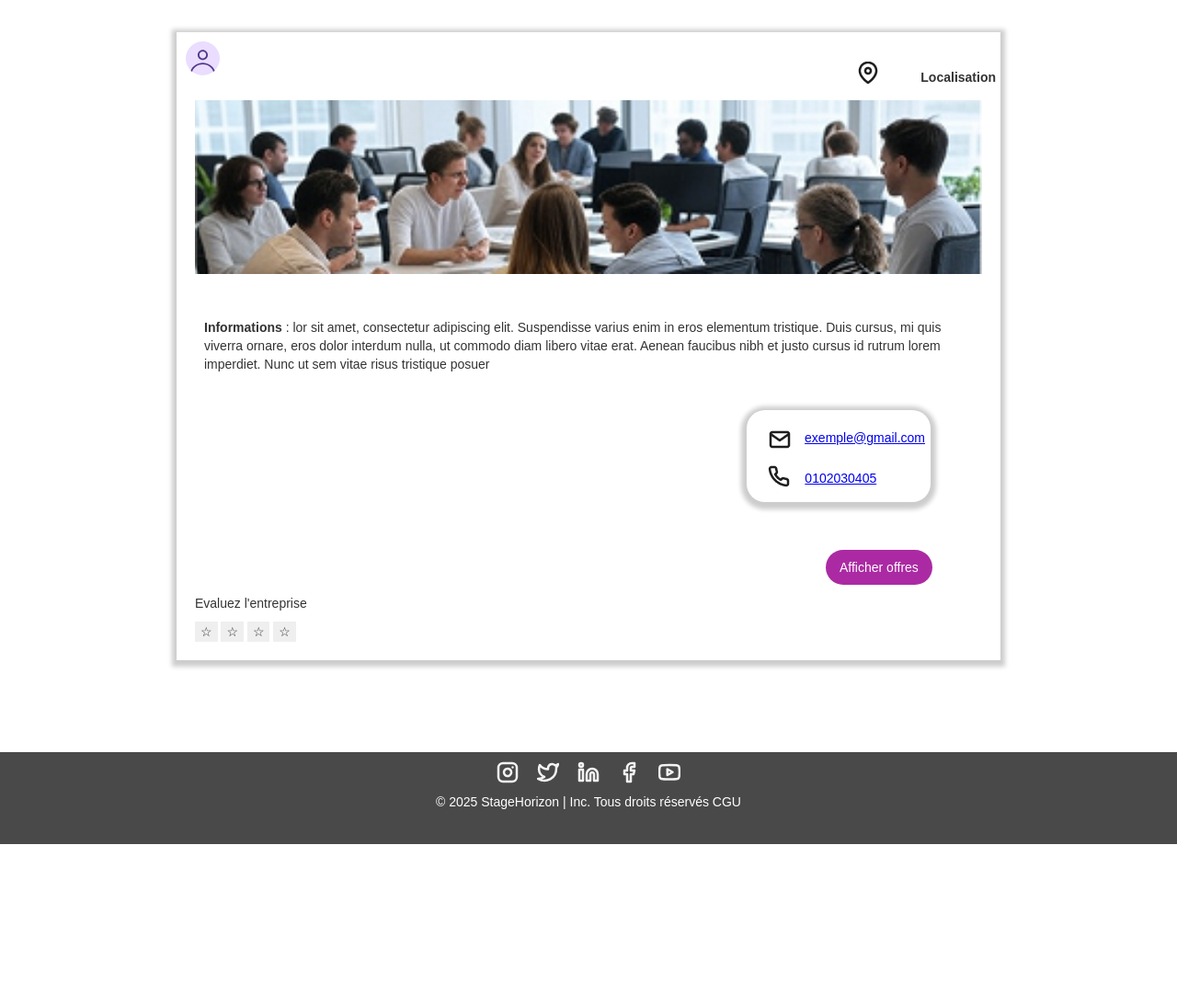
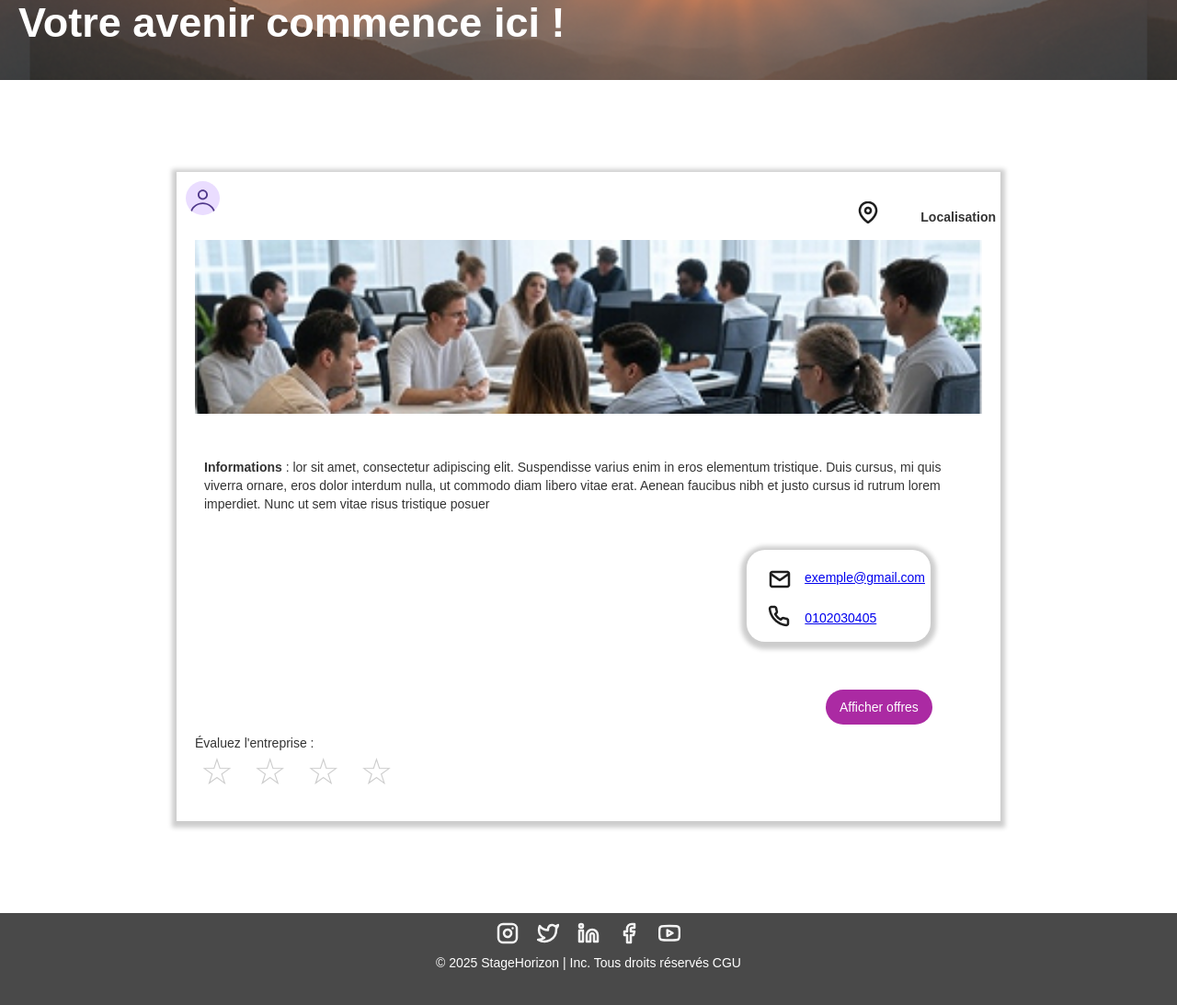
Before and after one commit to tux92bis/WEB-CESI, a PHP site: page /entreprise.html in a window 1280 px wide. Shown: the part 245-1338 px from the top of the page at 92% size. Before the commit the page ends 1163 px from the top, so only its background shows below. Run offline with PHP 8.4, Linux system fonts and the light colour scheme.

Commit message:
acceuiletfav

```diff
--- a/public/accueil.html
+++ b/public/accueil.html
@@ -64,6 +64,11 @@
       data-wf-page-id="67b49e8f9c9f8a910dad1bf7" data-wf-element-id="2d372f55-fc3f-5eaf-7a6d-1992c8428c09">
 
       <h4>Filtrer les offres</h4>
+      <div class="price-slider">
+        <label for="priceRange">Gratification :</label>
+        <div class="price-display"><span id="priceValue">500</span> €</div>
+        <input type="range" id="priceRange" min="0" max="1000" value="500" step="10">
+      </div>
 
       <!-- Boutons radio -->
       <fieldset>
--- a/public/css/stage-horizon.css
+++ b/public/css/stage-horizon.css
@@ -1463,3 +1458,75 @@
 #checkbox3:checked + .modifsupp {
   display: block;
 }
+.price-slider {
+  width: 89%;
+  padding: 20px;
+  background-color: #fff;
+  border-radius: -8px;
+
+
+}
+
+.price-display {
+  font-size: 18px;
+  font-weight: bold;
+  margin: 10px 0;
+}
+
+input[type="range"] {
+  width: 100%;
+  -webkit-appearance: none;
+  height: 8px;
+  border-radius: 5px;
+  background: #ddd;
+  outline: none;
+}
+
+input[type="range"]::-webkit-slider-thumb {
+  -webkit-appearance: none;
+  appearance: none;
+  width: 18px;
+  height: 18px;
+  background: #850772;
+  border-radius: 50%;
+  cursor: pointer;
+  border: 2px solid #333;
+}
+
+input[type="range"]::-moz-range-thumb {
+  width: 18px;
+  height: 18px;
+  background: #4c0251;
+  border-radius: 50%;
+  cursor: pointer;
+  border: 2px solid #333;
+}
+
+#stars {
+  display: inline-flex;
+  gap: 10px;
+}
+
+.star {
+  font-size: 40px;
+  cursor: pointer;
+  background: none;
+  border: none;
+  color: #ccc;
+  transition: color 0.3s;
+}
+
+.star:hover,
+.star:hover ~ .star {
+  color: gold;
+}
+
+.star.selected {
+  color: gold;
+}
+
+#note {
+  margin-top: 15px;
+  font-size: 18px;
+  font-weight: bold;
+}
--- a/public/css/style.css
+++ b/public/css/style.css
@@ -232,9 +232,9 @@
 }
 
 h1 {
-  font-size: 38px;
+  font-size: 45px;
   line-height: 44px;
-  margin-top: 20px;
+  color:#ffffff
 }
 
 h2 {
--- a/public/entreprise.html
+++ b/public/entreprise.html
@@ -68,14 +68,15 @@
       <img src="images/phone.png" loading="lazy" alt="" class="image-22">
       <img src="images/mail.png" loading="lazy" alt="" class="image-21">
     </div>
-    <div>
-      <p> Evaluez l'entreprise</p>
-      <button>☆</button>
-      <button>☆</button>
-      <button>☆</button>
-      <button>☆</button>
+    <p>Évaluez l'entreprise :</p>
+    <div id="stars">
+      <button class="star">☆</button>
+      <button class="star">☆</button>
+      <button class="star">☆</button>
+      <button class="star">☆</button>
+    </div>
+    <p id="note"></p>
 
-    </div>
   </section>
 
   <footer class="pied-de-page">
--- a/public/js/script.js
+++ b/public/js/script.js
@@ -61,3 +61,25 @@
     }
 
 }
+/*gratification*/
+const priceRange = document.getElementById('priceRange');
+const priceValue = document.getElementById('priceValue');
+
+priceRange.addEventListener('input', () => {
+  priceValue.textContent = priceRange.value;
+});
+/*evaluation*/
+const stars = document.querySelectorAll('.star');
+const note = document.getElementById('note');
+
+stars.forEach((star, index) => {
+  star.addEventListener('click', () => {
+    // Met à jour les étoiles sélectionnées
+    stars.forEach((s, i) => {
+      s.classList.toggle('selected', i <= index);
+    });
+
+    // Affiche la note
+    note.textContent = `Vous avez donné une note de ${index + 1} / 4`;
+  });
+});
```
Also changed, not shown: other parts of public/css/stage-horizon.css (+14 -19 lines), public/historique.html (+14 -3 lines), public/images/image.png (added).
